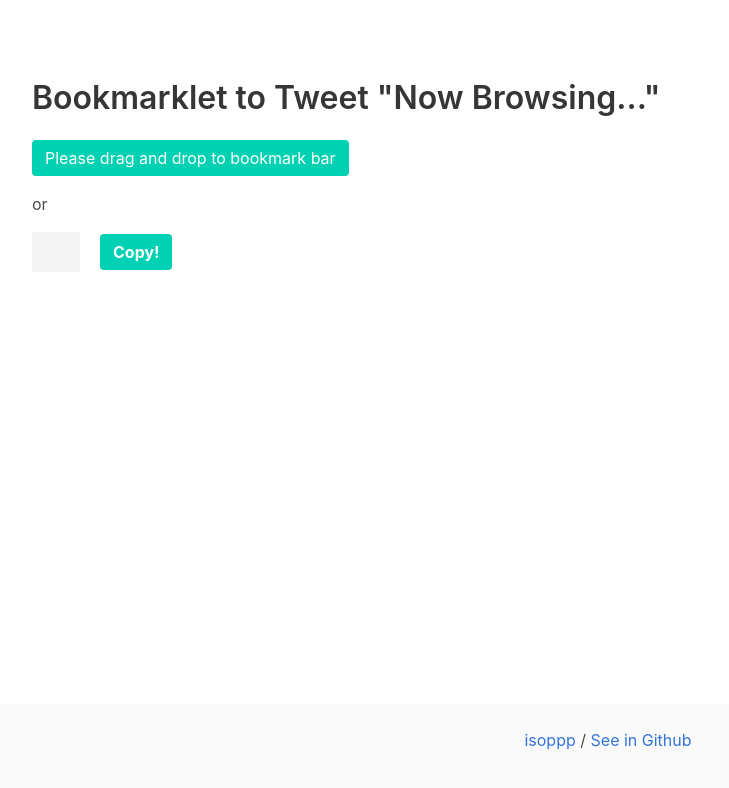
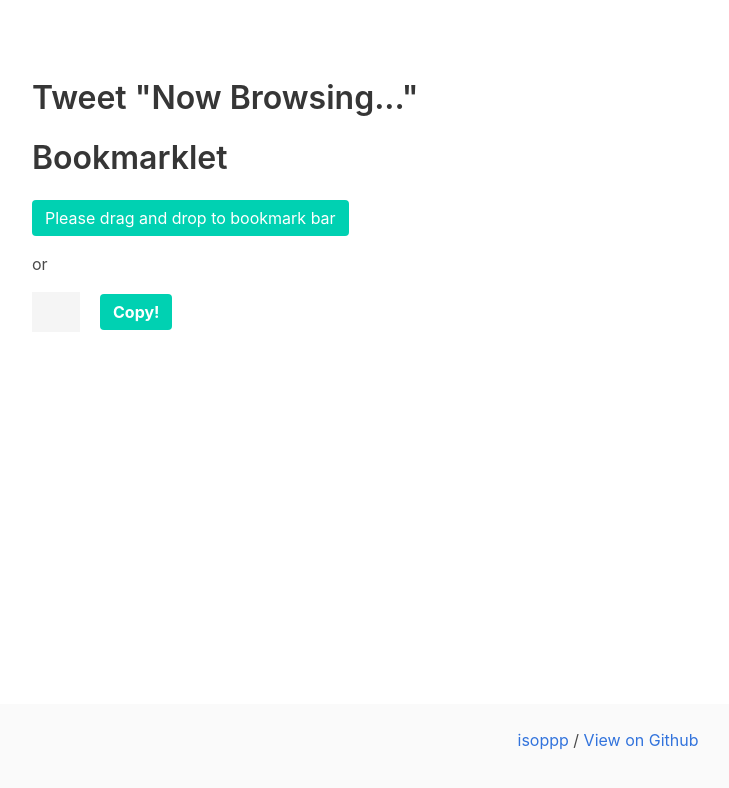
Before and after one commit to isoppp/chrome-extension-tweet-now-browsing, a website built with webpack: page docs/index.html in a window 1280 px wide. Shown: the whole page, without its empty margins (32-761 px from the left). Built offline with nearby package versions, Linux system fonts and the light colour scheme; no server answers; a script that the page names is missing.

Commit message:
docs(github-pages): Adjusted styles and texts

```diff
--- a/docs/index.html
+++ b/docs/index.html
@@ -4,7 +4,7 @@
   <meta charset="UTF-8">
   <meta name="viewport" content="width=device-width, user-scalable=no, initial-scale=1.0, maximum-scale=1.0, minimum-scale=1.0">
   <meta http-equiv="X-UA-Compatible" content="ie=edge">
-  <title>Bookmarklet</title>
+  <title>Tweet "Now Browsing..."</title>
   <link rel="stylesheet" href="https://cdnjs.cloudflare.com/ajax/libs/bulma/0.7.4/css/bulma.min.css">
   <script src="https://cdnjs.cloudflare.com/ajax/libs/clipboard.js/2.0.0/clipboard.min.js"></script>
   <style>
@@ -31,6 +31,10 @@
     margin-top: 16px;
   }
 
+  .mt-32 {
+    margin-top: 32px;
+  }
+
   .footer {
     padding: 1.5rem 1.5rem 3rem;
   }
@@ -40,7 +44,8 @@
 
 <div class="body">
   <div class="container">
-    <h1 class="title">Bookmarklet to Tweet "Now Browsing..."</h1>
+    <h1 class="title 32">Tweet "Now Browsing..."</h1>
+    <h2 class="title">Bookmarklet</h2>
     <a id="add-bookmarklet" class="button is-primary" href="#">Please drag and drop to bookmark bar</a>
     <div class="mt-16">or</div>
     <div class="wrapper mt-16">
@@ -52,7 +57,7 @@
 
 <footer class="footer">
   <div class="content has-text-centered">
-    <a href="https://github.com/isoppp/" target="_blank">isoppp</a> / <a href="https://github.com/isoppp/tool-tweet-now-browsing" target="_blank">See in Github</a>
+    <a href="https://github.com/isoppp/" target="_blank">isoppp</a> / <a href="https://github.com/isoppp/tool-tweet-now-browsing" target="_blank">View on Github</a>
   </div>
 </footer>
 <script>
```
